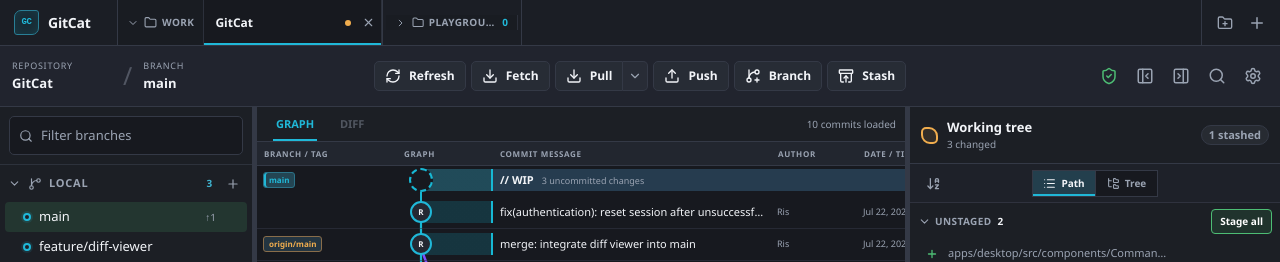
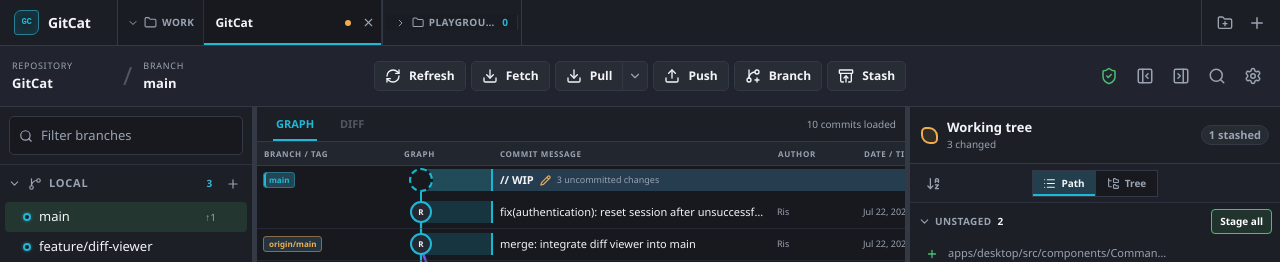
Before and after one commit to RisDN/gitcat, a React (Vite) app in the folder apps/desktop/: page / in a window 1280 px wide. Shown: the top 262 px of the page. Built offline with nearby package versions, Linux system fonts and the light colour scheme.

Commit message:
feat: added WIP change count pencil icon

```diff
--- a/apps/desktop/src/App.tsx
+++ b/apps/desktop/src/App.tsx
@@ -10,6 +10,7 @@ import {
   GitCommitHorizontal,
   GitPullRequestArrow,
   LoaderCircle,
+  Pencil,
   RotateCcw,
   Tag,
   Trash2,
@@ -1908,6 +1909,7 @@ function App() {
                       <span className="gc-wip-row__rail"><i /></span>
                       <span className="gc-wip-row__message">
                         <strong>// WIP</strong>
+                        <Pencil aria-hidden="true" className="gc-wip-row__change-icon" size={11} />
                         <small>{snapshot.status.entries.length} uncommitted change{snapshot.status.entries.length === 1 ? "" : "s"}</small>
                       </span>
                       <span className={activeConflictCount ? "gc-wip-row__conflicts" : "gc-muted"}>
--- a/apps/desktop/src/styles.css
+++ b/apps/desktop/src/styles.css
@@ -484,8 +484,9 @@ kbd,
 .gc-wip-row--selected .gc-wip-row__rail { background: linear-gradient(to right, transparent 0 var(--gc-branch-origin, 24px), color-mix(in srgb, var(--gc-graph-slot-color) 24%, var(--gc-panel)) var(--gc-branch-origin, 24px) 100%); }
 .gc-wip-row__rail::before { position: absolute; top: calc(50% + 12px); bottom: calc(-17px - var(--gc-row-gap)); left: var(--gc-wip-lane-x, 24px); width: 2px; background: var(--gc-graph-slot-color); content: ""; transform: translateX(-50%); }
 .gc-wip-row__rail i { position: absolute; z-index: 3; top: 50%; left: var(--gc-wip-lane-x, 24px); width: 24px; height: 24px; border: 2px dashed var(--gc-graph-slot-color); border-radius: 50%; background: var(--gc-background); transform: translate(-50%, -50%); }
-.gc-wip-row__message { display: flex; min-width: 0; align-items: baseline; gap: 8px; padding: 0 7px; overflow: hidden; white-space: nowrap; }
+.gc-wip-row__message { display: flex; min-width: 0; align-items: center; gap: 6px; padding: 0 7px; overflow: hidden; white-space: nowrap; }
 .gc-wip-row__message strong { font-size: 11px; }
+.gc-wip-row__change-icon { flex: 0 0 auto; color: var(--gc-warning); stroke-width: 2.5; }
 .gc-wip-row small { overflow: hidden; color: var(--gc-muted); font-size: 9px; text-overflow: ellipsis; }
 .gc-wip-row__conflicts { display: inline-flex; align-items: center; gap: 3px; padding: 0 6px; color: var(--gc-danger); font-size: 9px; }
 .gc-wip-row > b { justify-self: center; color: var(--gc-row-branch-color, var(--gc-warning)); font: 700 9px/1 "Cascadia Code", monospace; }
```
